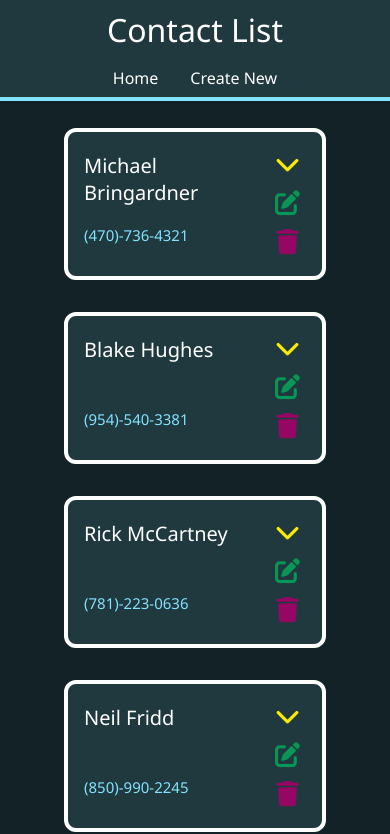
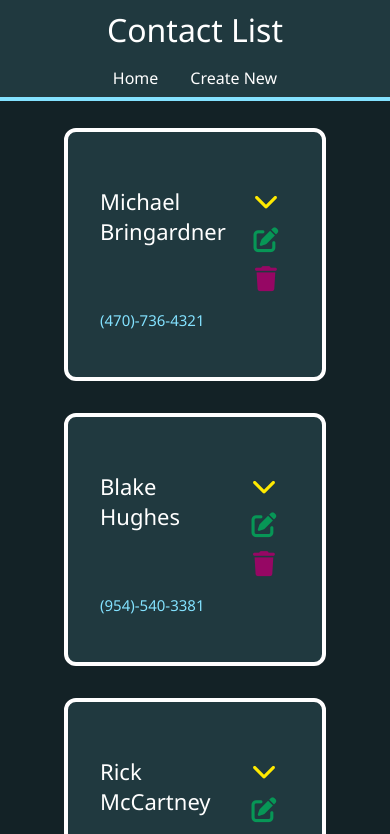
Before and after one commit to blake-ed-hughes/Contact-List, a React (Vite) app: page / in a window 390 px wide. Shown: the top 834 px of the page. Built offline with nearby package versions, Linux system fonts and the light colour scheme.

Commit message:
fixed css resposive bug

```diff
--- a/src/style.css
+++ b/src/style.css
@@ -72,13 +72,14 @@ body {
 
 .card {
   background-color: #20393f;
-  display: grid;
+  display: flex;
   flex-direction: column;
   justify-content: center;
   padding: 2rem;
   border: 4px solid #ffffff;
   border-radius: 12px;
-  width: 100%;
+  min-width: 50vw;
+  max-width: 90vw;
 }
 
 .card-header {
@@ -86,13 +87,14 @@ body {
   flex-direction: row;
   justify-content: left;
   align-items: baseline;
+  gap: 1rem;
 }
 
 .full-name {
   font-size: 25px;
   color: rgb(255, 255, 255);
   justify-content: left;
-  width: 25rem;
+  width: 70%;
   text-align: start;
   word-wrap: break-word;
 }
@@ -101,7 +103,7 @@ body {
   display: flex;
   justify-content: right;
   gap: 1rem;
-  width: 5rem;
+  width: 30%;
 }
 
 .chevron-icon {
@@ -146,18 +148,22 @@ body {
   flex-direction: column;
   align-items: baseline;
   text-align: start;
+  word-wrap: break-word;
+  width: 100%;
 }
 
 .phone-number {
   font-size: 25px;
   color: #83e2ff;
   word-wrap: break-word;
+  width: 70%;
 }
 
 .email-address {
   font-size: 25px;
   color: rgb(255, 234, 0);
   word-wrap: break-word;
+  width: 100%;
 }
 
 /* delete contact modal  */
@@ -367,7 +373,7 @@ input {
     margin-top: 2.5rem;
   }
 
-  /* tablets */
+  /* small tablets */
 
   @media (max-width: 650px) {
     .site-title {
@@ -378,13 +384,16 @@ input {
       font-size: 1rem;
     }
 
-    .contacts ul {
-      display: flex;
-      flex-direction: column;
+    .full-name {
+      font-size: 22px;
     }
 
-    .card {
-      display: flex;
+    .phone-number {
+      font-size: 22px;
+    }
+
+    .email-address {
+      font-size: 22px;
     }
 
     form {
@@ -427,7 +436,7 @@ input {
     }
   }
 
-  /* small tablets */
+  /* small tablets & large phones */
 
   @media (max-width: 550px) {
     .nav-bar {
@@ -442,27 +451,9 @@ input {
       font-size: 1rem;
     }
 
-    .contacts ul {
-      display: flex;
-      flex-direction: column;
-    }
-
-    .card {
-      display: flex;
-      flex-direction: column;
-      justify-content: center;
-      padding: 2rem;
-      border: 4px solid #ffffff;
-      border-radius: 12px;
-      width: 100%;
-    }
-
     .icons {
       flex-direction: column;
-    }
-
-    .card-body {
-      margin-top: -3rem;
+      gap: 0.5rem;
     }
 
     legend {
@@ -521,7 +512,7 @@ input {
 
   /* phones */
 
-  @media (max-width: 455px) {
+  @media (max-width: 425px) {
     .nav-bar {
       display: grid;
       justify-content: center;
@@ -537,33 +528,8 @@ input {
       font-size: 1rem;
     }
 
-    .contacts ul {
-      display: flex;
-      flex-direction: column;
-    }
-
-    .card {
-      display: flex;
-      padding: 1rem;
-    }
-
-    .card-header {
-      margin-top: -1rem;
-    }
-
     .icons {
       flex-direction: column;
-    }
-
-    .card-body {
-      margin-top: -3rem;
-    }
-
-    .full-name {
-      font-size: 20px;
-    }
-
-    .icons {
       gap: 0.5rem;
     }
 
@@ -573,8 +539,6 @@ input {
 
     .email-address {
       font-size: 15px;
-      margin-top: 2rem;
-      width: 10rem;
     }
 
     legend {
```
